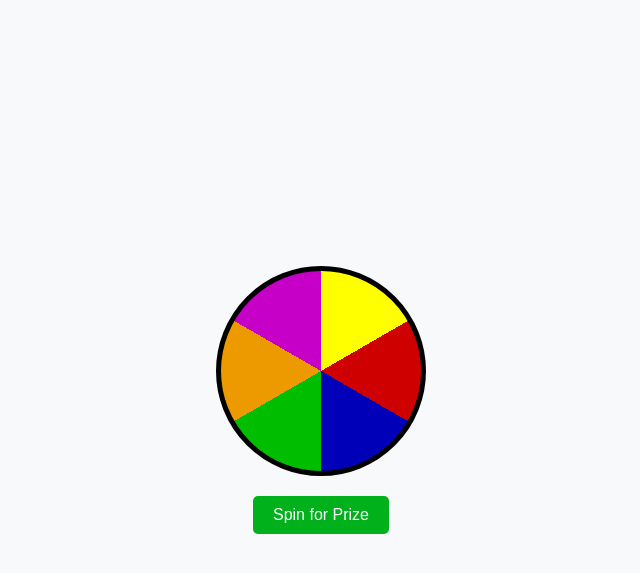
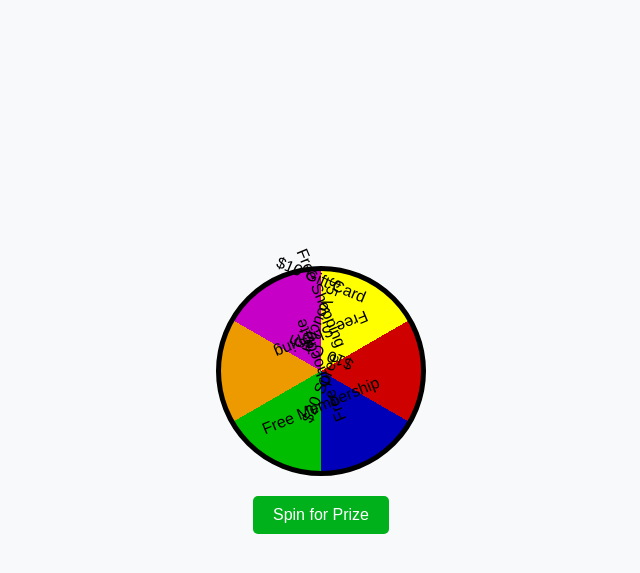
Before and after one commit to Rauf-17/Web-Development, a PHP site: page /wheel.php in a window 1280 px wide. Shown: the top 573 px of the page, without its empty margins (319-959 px from the left). Run offline with PHP 8.4, Linux system fonts and the light colour scheme.

Commit message:
Update wheel.php

```diff
--- a/Gemified Wheel/wheel.php
+++ b/Gemified Wheel/wheel.php
@@ -8,8 +8,21 @@
 </head>
 <body>
     <div class="game-container">
-        <div class="wheel" id="wheel"></div>
-        <button id="spinButton">Spin for Prize</button>
+        <div class="wheel-container">
+            <div class="selector"></div>
+            <div class="wheel" id="wheel">
+                <div class="prize" style="transform: rotate(22.5deg);"><span>$10 Gift Card</span></div>
+                <div class="prize" style="transform: rotate(67.5deg);"><span>Free Shopping</span></div>
+                <div class="prize" style="transform: rotate(112.5deg);"><span>$5 Voucher</span></div>
+                <div class="prize" style="transform: rotate(157.5deg);"><span>Free Shipping</span></div>
+                <div class="prize" style="transform: rotate(202.5deg);"><span>$10 Cash</span></div>
+                <div class="prize" style="transform: rotate(247.5deg);"><span>Free Chocolate</span></div>
+                <div class="prize" style="transform: rotate(292.5deg);"><span>$20 Spree</span></div>
+                <div class="prize" style="transform: rotate(337.5deg);"><span>Free Membership</span></div>
+            </div>
+            <button id="spinButton">Spin for Prize</button>
+        </div>
+
     </div>
     <div class="modal" id="prizeModal">
         <div class="modal-content">
```
